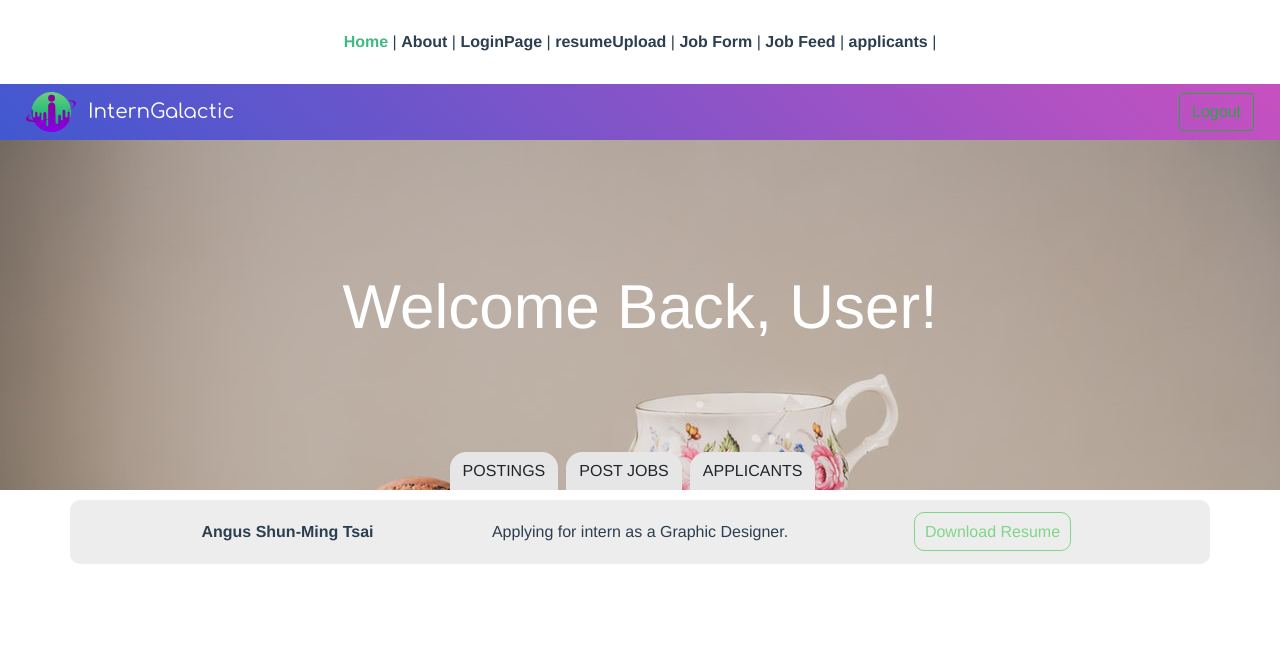
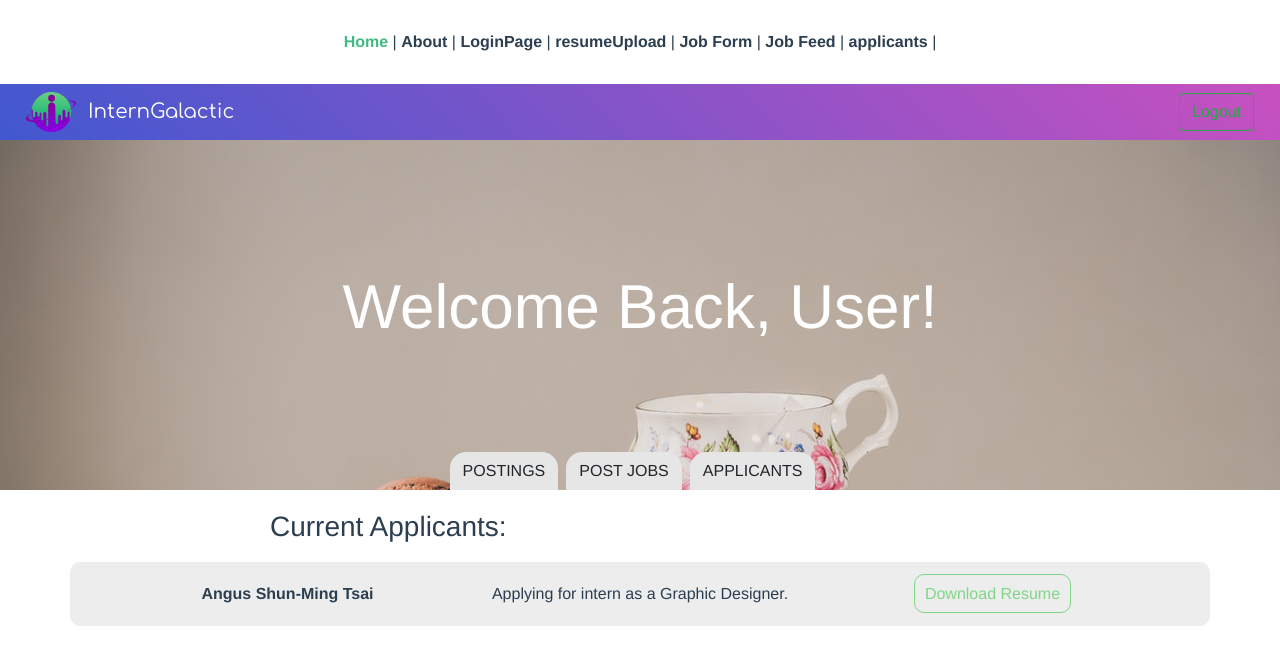
Before and after one commit to carmen-c/interngalactic, a Vue app in the folder myapp/: page / in a window 1280 px wide. Shown: the top 664 px of the page. Built offline with nearby package versions, Linux system fonts and the light colour scheme; some icons are missing.

Commit message:
Update Home.vue

```diff
--- a/myapp/src/views/Home.vue
+++ b/myapp/src/views/Home.vue
@@ -6,7 +6,14 @@
             <AdminHeader/>
             <div class="page">
 <!--         import fake data / components here     -->
+				<div class="applicantWrapper">
+					<div class="applicantContainer">
+						<h3>Current Applicants:</h3>
+					</div>
+				</div>
+<!--	INPUT APPLICANTS			-->
 				<applicants />
+
             </div>
         </div>
       </div>
@@ -98,6 +105,18 @@
     background-color: #7fd686 !important;
     border: 0 !important;
   }
+	.applicantContainer {
+		width: 50%;
+		margin-right: 100px;
+		text-align: left;
+		justify-content: center;
+	}
+	.applicantWrapper {
+		width: 100%;
+		justify-content: center;
+		display: flex;
+		margin-top: 20px;
+	}
 </style>
 
 <script>
```
